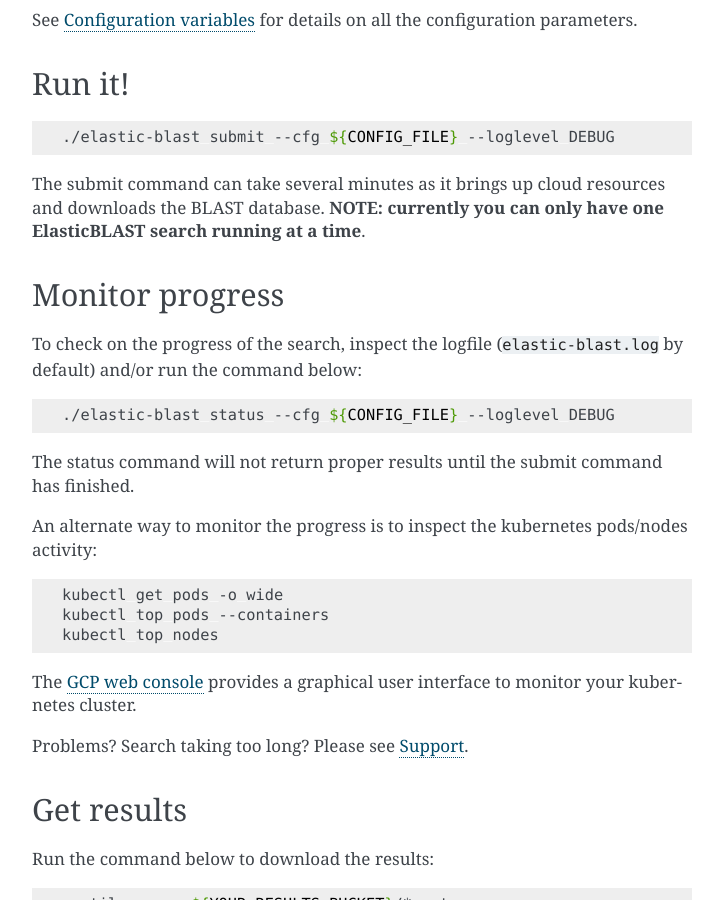
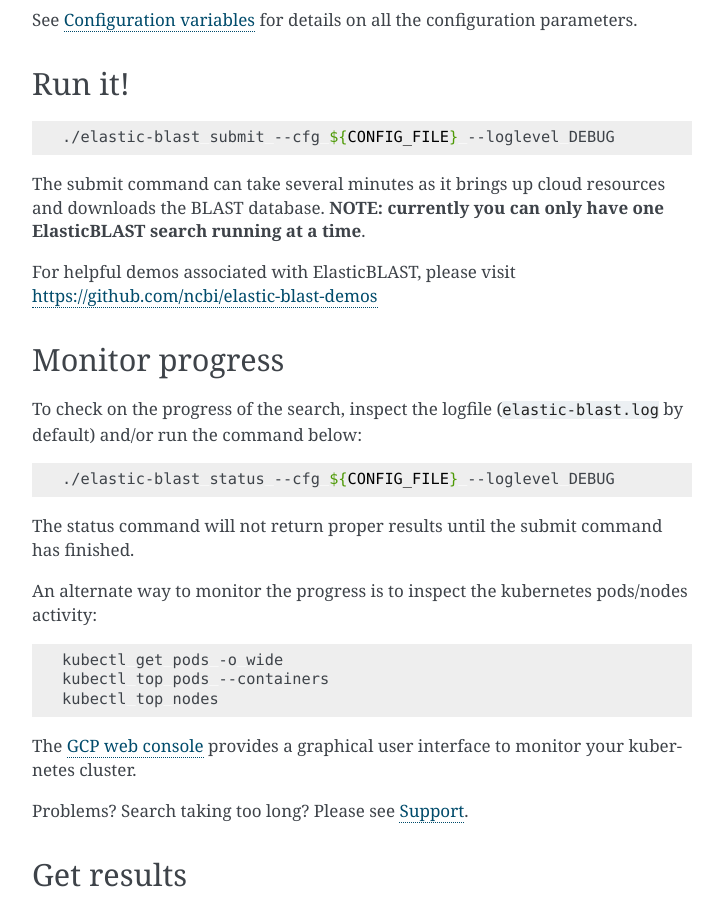
Before and after one commit to ncbi/elastic-blast-docs, a Sphinx documentation site: the page built from docs/source/quickstart-gcp.rst, in a window 1280 px wide and 900 px high, scrolled down 1656 px. Shown: the whole window, without its empty margins (388-1111 px from the left). Built offline with Sphinx 7.4.7, drawn with Linux system fonts in a browser that asks for light colours.

Commit message:
Add link to demos repo

```diff
--- a/docs/source/quickstart-aws.rst
+++ b/docs/source/quickstart-aws.rst
@@ -110,6 +110,7 @@
 
 **NOTE: currently you can only have one ElasticBLAST search running at a time**.
 
+For helpful demos associated with ElasticBLAST, please visit https://github.com/ncbi/elastic-blast-demos
 
 Monitor progress
 ----------------
--- a/docs/source/quickstart-gcp.rst
+++ b/docs/source/quickstart-gcp.rst
@@ -88,6 +88,8 @@
 The submit command can take several minutes as it brings up cloud resources and downloads the BLAST database.
 **NOTE: currently you can only have one ElasticBLAST search running at a time**.
 
+For helpful demos associated with ElasticBLAST, please visit https://github.com/ncbi/elastic-blast-demos
+
 Monitor progress
 ----------------
 To check on the progress of the search, inspect the logfile
```
